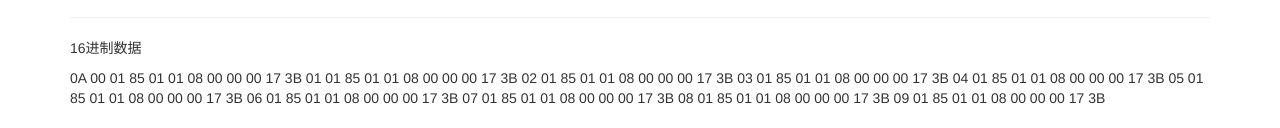
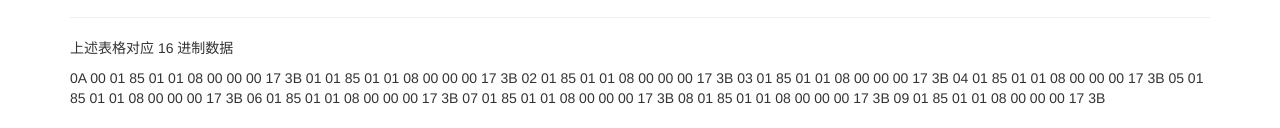
Before and after one commit to RenderCoder/PublicApplicationArithmeticReference, a plain HTML site: page timing.html in a window 1280 px wide. Shown: the part 827-955 px from the top of the page. Drawn offline with nearby package versions, Linux system fonts and the light colour scheme.

Commit message:
更新界面显示文字

```diff
--- a/timing.html
+++ b/timing.html
@@ -72,7 +72,7 @@
         </p>
 
         <hr>
-        <p>16进制数据</p>
+        <p>上述表格对应 16 进制数据</p>
         <p>{{generateHexCommand}}</p>
 
         <hr>
```
